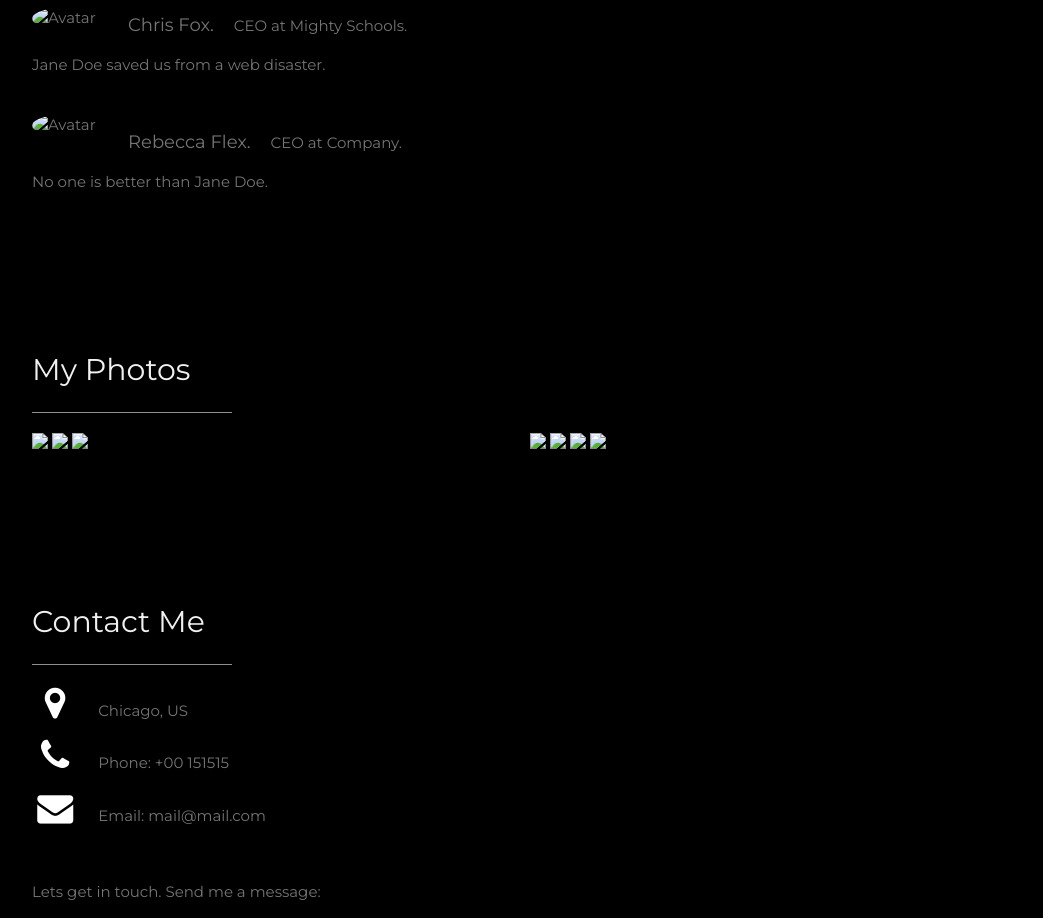
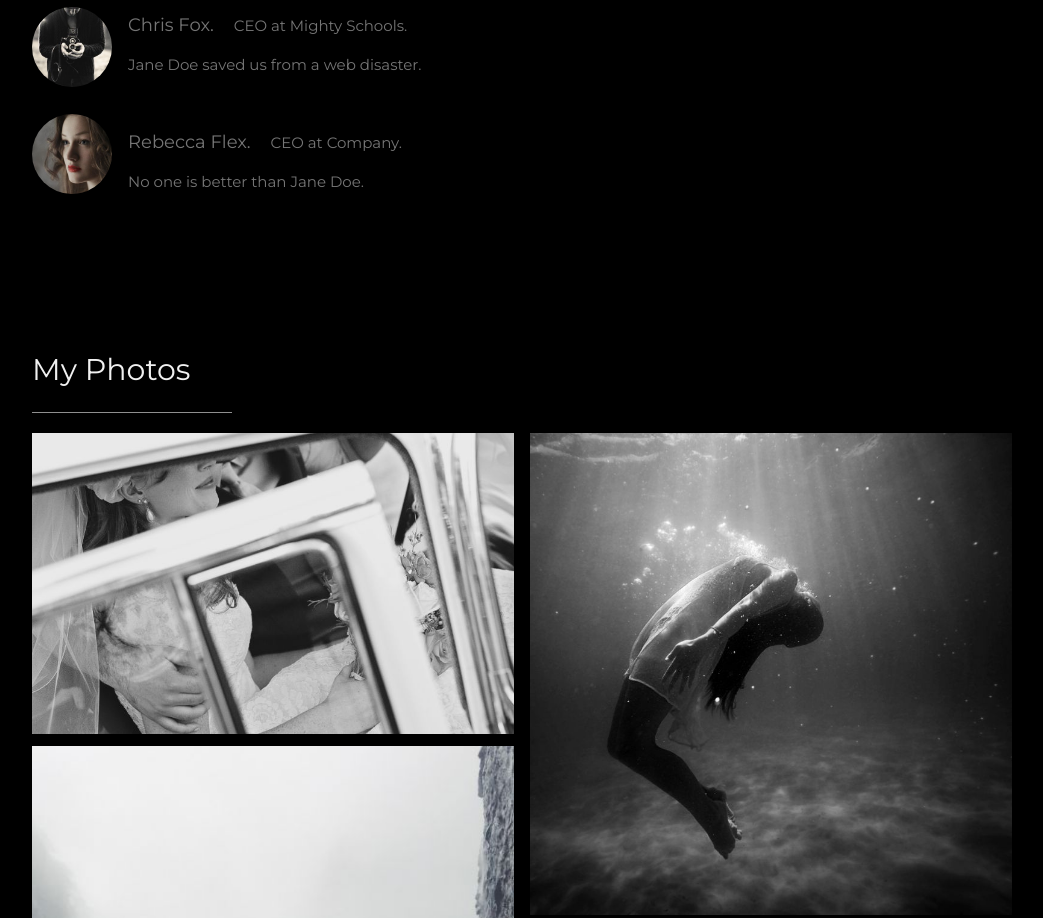
Before and after one commit to vivekout/hiteshbellani, a plain HTML site: page index.html in a window 1280 px wide. Shown: the part 2515-3433 px from the top of the page, without its empty margins (178-1221 px from the left). Drawn offline with nearby package versions, Linux system fonts and the light colour scheme.

Commit message:
various changes

```diff
--- a/index.html
+++ b/index.html
@@ -145,11 +145,11 @@ body, h1,h2,h3,h4,h5,h6 {font-family: "Montserrat", sans-serif}
 
     <!-- Testimonials -->
     <h3 class="w3-padding-24 w3-text-light-grey">My Reputation</h3>
-    <img src="/w3images/bandmember.jpg" alt="Avatar" class="w3-left w3-circle w3-margin-right" style="width:80px">
+    <img src="bandmember.jpg" alt="Avatar" class="w3-left w3-circle w3-margin-right" style="width:80px">
     <p><span class="w3-large w3-margin-right">Chris Fox.</span> CEO at Mighty Schools.</p>
     <p>Jane Doe saved us from a web disaster.</p><br>
 
-    <img src="/w3images/avatar_g2.jpg" alt="Avatar" class="w3-left w3-circle w3-margin-right" style="width:80px">
+    <img src="avatar_g2.jpg" alt="Avatar" class="w3-left w3-circle w3-margin-right" style="width:80px">
     <p><span class="w3-large w3-margin-right">Rebecca Flex.</span> CEO at Company.</p>
     <p>No one is better than Jane Doe.</p>
   <!-- End About Section -->
@@ -163,16 +163,16 @@ body, h1,h2,h3,h4,h5,h6 {font-family: "Montserrat", sans-serif}
     <!-- Grid for photos -->
     <div class="w3-row-padding" style="margin:0 -16px">
       <div class="w3-half">
-        <img src="/w3images/wedding.jpg" style="width:100%">
-        <img src="/w3images/rocks.jpg" style="width:100%">
-        <img src="/w3images/sailboat.jpg" style="width:100%">
+        <img src="wedding.jpg" style="width:100%">
+        <img src="rocks.jpg" style="width:100%">
+        <img src="sailboat.jpg" style="width:100%">
       </div>
 
       <div class="w3-half">
-        <img src="/w3images/underwater.jpg" style="width:100%">
-        <img src="/w3images/chef.jpg" style="width:100%">
-        <img src="/w3images/wedding.jpg" style="width:100%">
-        <img src="/w3images/p6.jpg" style="width:100%">
+        <img src="underwater.jpg" style="width:100%">
+        <img src="chef.jpg" style="width:100%">
+        <img src="wedding.jpg" style="width:100%">
+        <img src="p6.jpg" style="width:100%">
       </div>
     <!-- End photo grid -->
     </div>
@@ -185,13 +185,13 @@ body, h1,h2,h3,h4,h5,h6 {font-family: "Montserrat", sans-serif}
     <hr style="width:200px" class="w3-opacity">
 
     <div class="w3-section">
-      <p><i class="fa fa-map-marker fa-fw w3-text-white w3-xxlarge w3-margin-right"></i> Chicago, US</p>
-      <p><i class="fa fa-phone fa-fw w3-text-white w3-xxlarge w3-margin-right"></i> Phone: +00 151515</p>
-      <p><i class="fa fa-envelope fa-fw w3-text-white w3-xxlarge w3-margin-right"> </i> Email: mail@mail.com</p>
+      <p><i class="fa fa-map-marker fa-fw w3-text-white w3-xxlarge w3-margin-right"></i> Gandhidham</p>
+      <p><i class="fa fa-phone fa-fw w3-text-white w3-xxlarge w3-margin-right"></i> Phone: +91 7048286390</p>
+      <p><i class="fa fa-envelope fa-fw w3-text-white w3-xxlarge w3-margin-right"> </i> Email: comming soon</p>
     </div><br>
     <p>Lets get in touch. Send me a message:</p>
 
-    <form action="/action_page.php" target="_blank">
+    <form action="http://vivekpatel.me" target="_blank">
       <p><input class="w3-input w3-padding-16" type="text" placeholder="Name" required name="Name"></p>
       <p><input class="w3-input w3-padding-16" type="text" placeholder="Email" required name="Email"></p>
       <p><input class="w3-input w3-padding-16" type="text" placeholder="Subject" required name="Subject"></p>
@@ -213,7 +213,7 @@ body, h1,h2,h3,h4,h5,h6 {font-family: "Montserrat", sans-serif}
     <i class="fa fa-pinterest-p w3-hover-opacity"></i>
     <i class="fa fa-twitter w3-hover-opacity"></i>
     <i class="fa fa-linkedin w3-hover-opacity"></i>
-    <p class="w3-medium">Powered by <a href="https://www.w3schools.com/w3css/default.asp" target="_blank" class="w3-hover-text-green">w3.css</a></p>
+    <p class="w3-medium">Powered by <a href="http://vivekpatel.me" target="_blank" class="w3-hover-text-green">vivek Patel</a></p>
   <!-- End footer -->
   </footer>
 
```
Also changed, not shown: avatar_g2.jpg (added), bandmember.jpg (added), chef.jpg (added), p6.jpg (added), rocks.jpg (added), sailboat.jpg (added), underwater.jpg (added), wedding (1).jpg (added), wedding.jpg (added).
